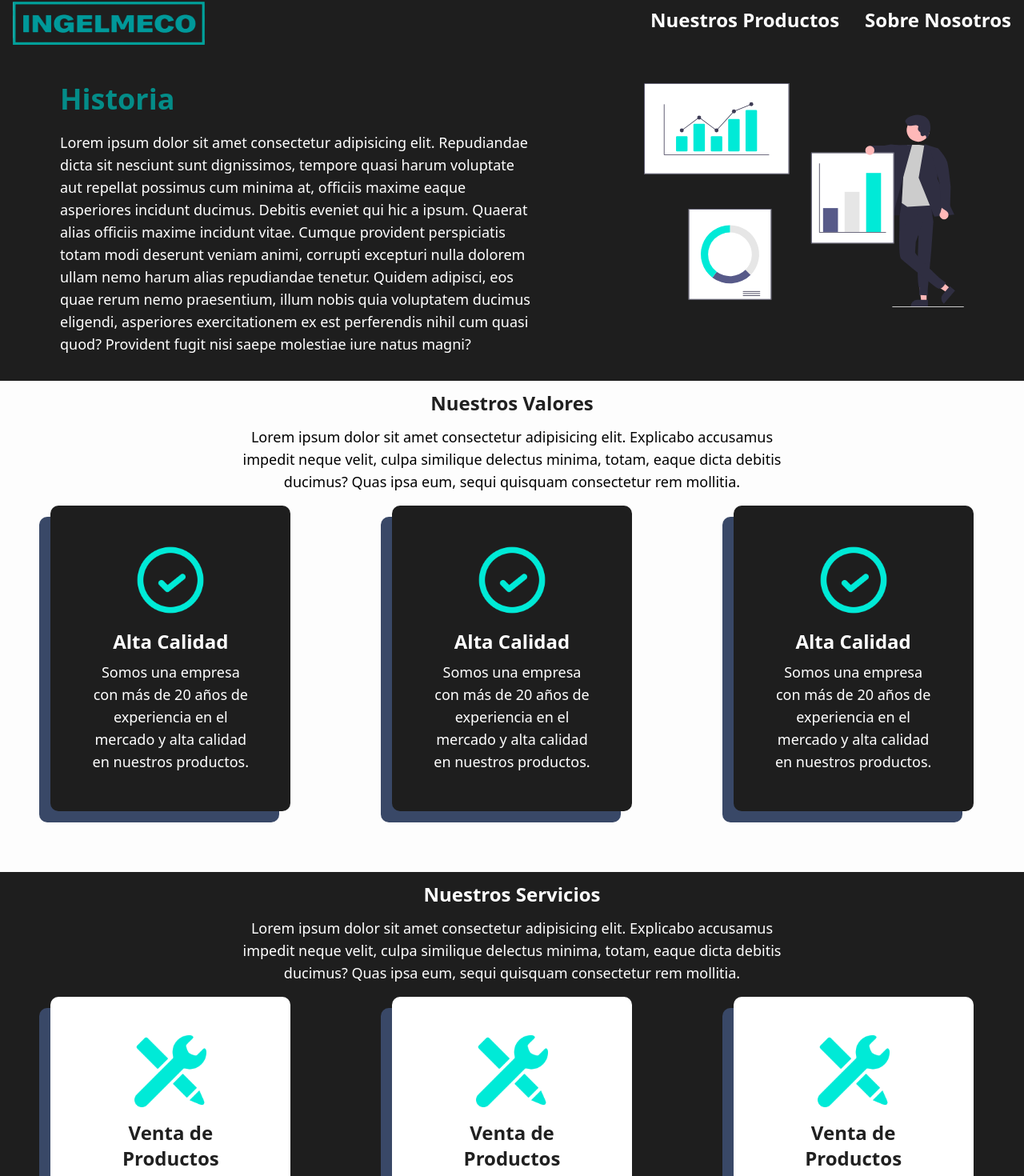
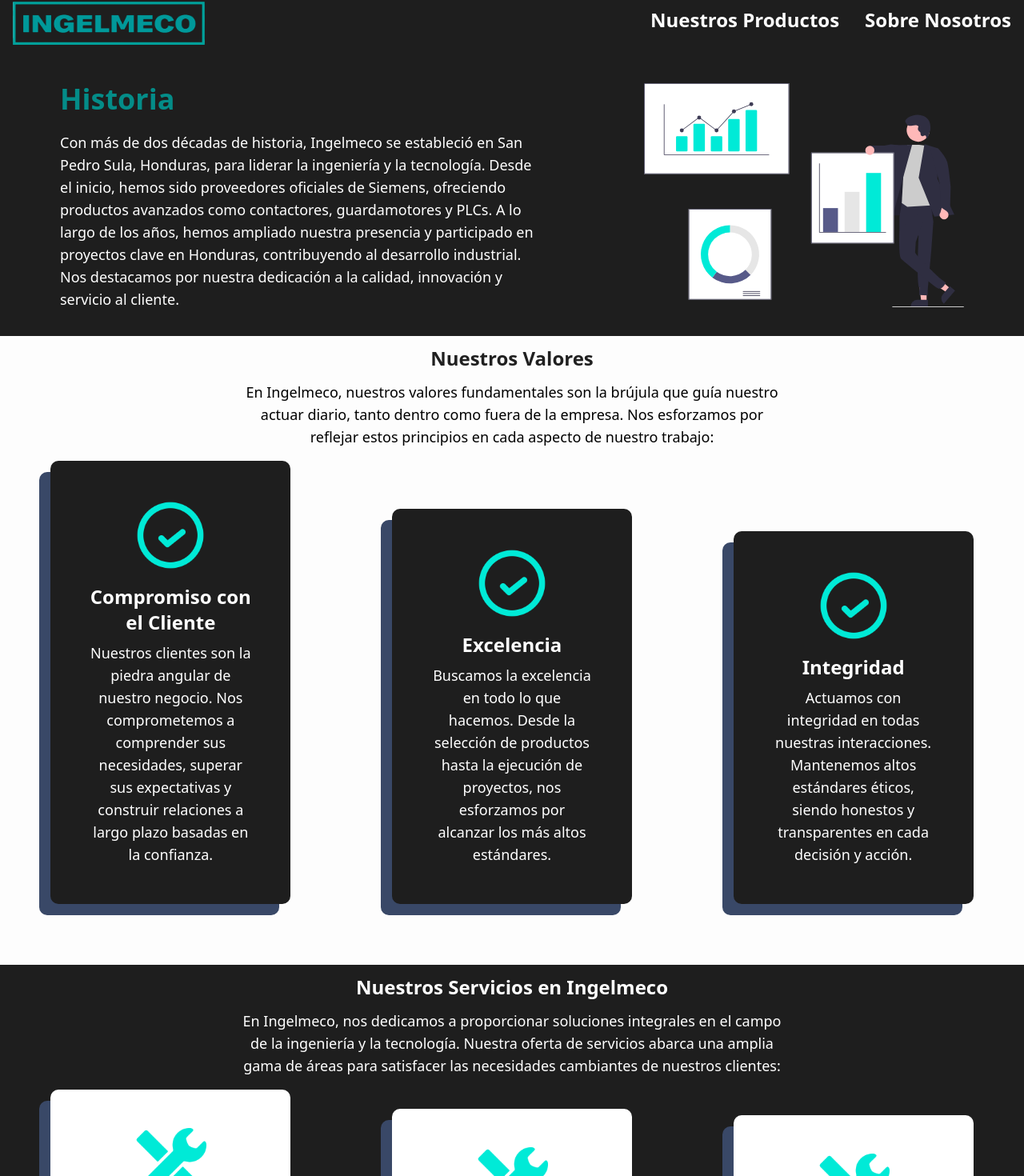
Before and after one commit to AlexGalo0/INGELMECO-Cliente, a Next.js app: page / in a window 1280 px wide. Shown: the part 22-1492 px from the top of the page at 80% size. Built offline with nearby package versions, Linux system fonts and the light colour scheme.

Commit message:
adicion de texto

```diff
--- a/app/components/Main.tsx
+++ b/app/components/Main.tsx
@@ -8,17 +8,8 @@
         <div className="w-full lg:w-1/2 mr-2 lg:mx-auto">
           <h2 className="text-[#048C88] text-4xl font-bold">Historia</h2>
           <p className="text-white pt-5 max-w-[600px] text-lg pb-3">
-            Lorem ipsum dolor sit amet consectetur adipisicing elit. Repudiandae
-            dicta sit nesciunt sunt dignissimos, tempore quasi harum voluptate
-            aut repellat possimus cum minima at, officiis maxime eaque
-            asperiores incidunt ducimus. Debitis eveniet qui hic a ipsum.
-            Quaerat alias officiis maxime incidunt vitae. Cumque provident
-            perspiciatis totam modi deserunt veniam animi, corrupti excepturi
-            nulla dolorem ullam nemo harum alias repudiandae tenetur. Quidem
-            adipisci, eos quae rerum nemo praesentium, illum nobis quia
-            voluptatem ducimus eligendi, asperiores exercitationem ex est
-            perferendis nihil cum quasi quod? Provident fugit nisi saepe
-            molestiae iure natus magni?
+          Con más de dos décadas de historia, Ingelmeco se estableció en San Pedro Sula, Honduras, para liderar la ingeniería y la tecnología. Desde el inicio, hemos sido proveedores oficiales de Siemens, ofreciendo productos avanzados como contactores, guardamotores y PLCs. A lo largo de los años, hemos ampliado nuestra presencia y participado en proyectos clave en Honduras, contribuyendo al desarrollo industrial. Nos destacamos por nuestra dedicación a la calidad, innovación y servicio al cliente.
+
           </p>
         </div>
         <div className="w-full max-w-[400px] mx-auto overflow-hidden">
@@ -35,36 +26,36 @@
             Nuestros Valores
           </h2>
           <p className="text-dark pt-3 text-lg mb-4">
-            Lorem ipsum dolor sit amet consectetur adipisicing elit. Explicabo
-            accusamus impedit neque velit, culpa similique delectus minima,
-            totam, eaque dicta debitis ducimus? Quas ipsa eum, sequi quisquam
-            consectetur rem mollitia.
+          En Ingelmeco, nuestros valores fundamentales son la brújula que guía nuestro actuar diario, tanto dentro como fuera de la empresa. Nos esforzamos por reflejar estos principios en cada aspecto de nuestro trabajo:
           </p>
         </div>
         <div className="flex flex-wrap justify-center">
+        <Card
+            backgroundColor="#1E1E1E"
+            imageSrc="/images/exito.png"
+            textColor="#FFFFFF"
+            title="Compromiso con el Cliente"
+            description="Nuestros clientes son la piedra angular de nuestro negocio.
+            Nos comprometemos a comprender sus necesidades, superar sus expectativas y construir relaciones a largo plazo basadas en la confianza."
+          />
           <Card
             backgroundColor="#1E1E1E"
             imageSrc="/images/exito.png"
             textColor="#FFFFFF"
-            title="Alta Calidad"
-            description="Somos una empresa con más de 20 años de experiencia en el mercado y alta calidad en nuestros productos."
+            title="Excelencia"
+            description="Buscamos la excelencia en todo lo que hacemos. Desde la selección de productos hasta la ejecución de proyectos, nos esforzamos por alcanzar los más altos estándares."
           />
           <div className="mb-2"></div>
           <Card
             backgroundColor="#1E1E1E"
             imageSrc="/images/exito.png"
             textColor="#FFFFFF"
-            title="Alta Calidad"
-            description="Somos una empresa con más de 20 años de experiencia en el mercado y alta calidad en nuestros productos."
+            title="Integridad"
+            description="Actuamos con integridad en todas nuestras interacciones. Mantenemos altos estándares éticos, siendo honestos y transparentes en cada decisión y acción.
+            "
           />
           <div className="mb-2"></div>
-          <Card
-            backgroundColor="#1E1E1E"
-            imageSrc="/images/exito.png"
-            textColor="#FFFFFF"
-            title="Alta Calidad"
-            description="Somos una empresa con más de 20 años de experiencia en el mercado y alta calidad en nuestros productos."
-          />
+
         </div>
       </div>
 
@@ -73,12 +64,10 @@
         <div className="mx-auto max-w-full lg:max-w-[680px]">
           {" "}
           {/* Ajustamos el ancho máximo para pantallas grandes */}
-          <h2 className="text-white text-2xl font-bold">Nuestros Servicios</h2>
+          <h2 className="text-white text-2xl font-bold">
+Nuestros Servicios en Ingelmeco</h2>
           <p className="text-white pt-3 text-lg mb-4">
-            Lorem ipsum dolor sit amet consectetur adipisicing elit. Explicabo
-            accusamus impedit neque velit, culpa similique delectus minima,
-            totam, eaque dicta debitis ducimus? Quas ipsa eum, sequi quisquam
-            consectetur rem mollitia.
+          En Ingelmeco, nos dedicamos a proporcionar soluciones integrales en el campo de la ingeniería y la tecnología. Nuestra oferta de servicios abarca una amplia gama de áreas para satisfacer las necesidades cambiantes de nuestros clientes:
           </p>
         </div>
         <div className="flex flex-wrap justify-center">
@@ -86,24 +75,24 @@
             backgroundColor="#FFFFFF"
             imageSrc="/images/edit-tools.png"
             textColor="#202020"
-            title="Venta de Productos"
-            description="Somos una empresa con más de 20 años de experiencia en el mercado y alta calidad en nuestros productos."
+            title="Proyectos de Ingeniería"
+            description="Nos especializamos en la ejecución de proyectos de ingeniería, desde la conceptualización hasta la implementación, asegurando resultados exitosos y a medida para cada cliente."
           />
           <div className="mb-2"></div>
           <Card
             backgroundColor="#FFFFFF"
             imageSrc="/images/edit-tools.png"
             textColor="#202020"
-            title="Venta de Productos"
-            description="Somos una empresa con más de 20 años de experiencia en el mercado y alta calidad en nuestros productos."
+            title="Elaboración de Paneles Eléctricos"
+            description="Diseñamos y construimos paneles eléctricos a medida, garantizando la eficiencia y seguridad en el control de sistemas eléctricos."
           />
           <div className="mb-2"></div>
           <Card
             backgroundColor="#FFFFFF"
             imageSrc="/images/edit-tools.png"
             textColor="#202020"
-            title="Venta de Productos"
-            description="Somos una empresa con más de 20 años de experiencia en el mercado y alta calidad en nuestros productos."
+            title="Soporte Técnico"
+            description="Nuestro equipo altamente capacitado brinda un sólido soporte técnico para mantener el funcionamiento eficiente de los sistemas implementados."
           />
         </div>
 
--- a/app/components/Search.tsx
+++ b/app/components/Search.tsx
@@ -64,13 +64,13 @@
         {/* Contenedor de  Todo*/}
         <div className="flex">
           {/* Contenedor de Selectores */}
-          <div className="max-w-[300px]">
+          <div className="test">
             <Panel header="Marca">
               <RefinementList
                 attribute="marcaProducto"
                 escapeFacetValues={false}
                 className="selectores"
-                style={{ maxWidth: "300px" }}
+
               />
             </Panel>
 
--- a/app/globals.css
+++ b/app/globals.css
@@ -26,6 +26,18 @@
   padding: 10px;
   color: black;
 }
+.ais-RefinementList-item{
+
+}
+.ais-RefinementList-checkbox{
+
+}
+.ais-RefinementList-labelText{
+  color: red;
+}
+.ais-RefinementList-count{
+  padding-left: 10px;
+}
 
 
 @media screen and (max-width: 500px) {
@@ -33,6 +45,8 @@
     min-width: 100%;
   }
 }
+
+
 
 
 @media screen and (min-width: 501px) {
@@ -46,10 +60,7 @@
 }
 
 .selectores{
-  background-color: red;
-  display: flex;
-  justify-content: flex-start;
-  padding-left: 0px;
+
 }
 .pruebaHits{
   display: grid;
```
